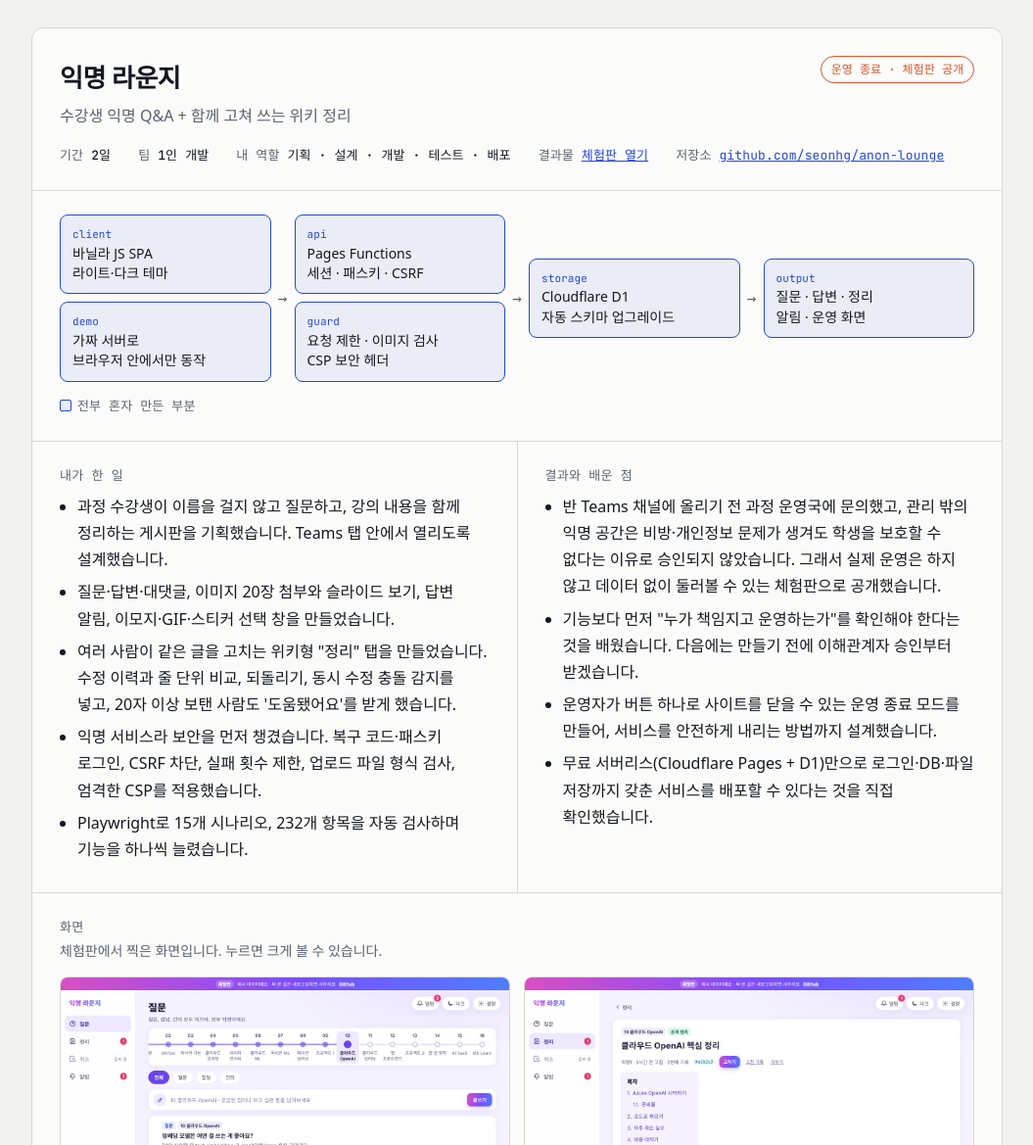
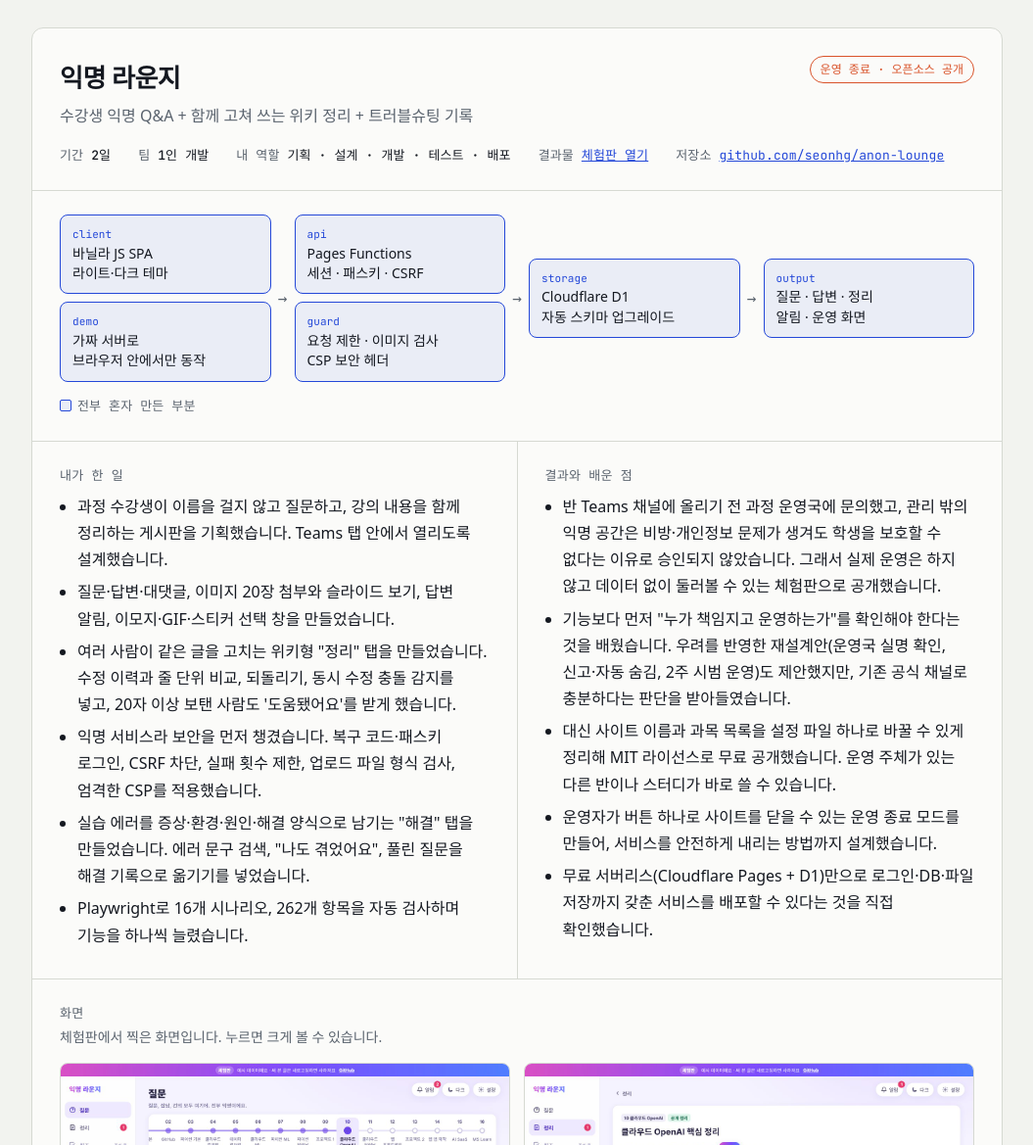
Before and after one commit to seonhg/seonhg.github.io, a plain HTML site: page index.html in a window 1280 px wide. Shown: the part 6058-7227 px from the top of the page at 98% size, without its empty margins (112-1167 px from the left). Drawn offline with Linux system fonts and the light colour scheme; a web font is replaced by a local one.

Commit message:
익명 라운지: 해결 탭·오픈소스 공개·재제안 내용 반영
Co-Authored-By: Claude Opus 5.5 <noreply@anthropic.com>
Claude-Session: https://claude.ai/code/session_015F259juCufP9jJardHeHEi

```diff
--- a/index.html
+++ b/index.html
@@ -381,9 +381,9 @@ footer .wrap{display:flex;justify-content:space-between;gap:16px;flex-wrap:wrap}
       <div class="project-top">
         <div>
           <h3>익명 라운지</h3>
-          <div class="sub">수강생 익명 Q&amp;A + 함께 고쳐 쓰는 위키 정리</div>
+          <div class="sub">수강생 익명 Q&amp;A + 함께 고쳐 쓰는 위키 정리 + 트러블슈팅 기록</div>
         </div>
-        <span class="status">운영 종료 · 체험판 공개</span>
+        <span class="status">운영 종료 · 오픈소스 공개</span>
       </div>
       <div class="meta mono">
         <span>기간 <b>2일</b></span>
@@ -424,14 +424,16 @@ footer .wrap{display:flex;justify-content:space-between;gap:16px;flex-wrap:wrap}
             <li>질문·답변·대댓글, 이미지 20장 첨부와 슬라이드 보기, 답변 알림, 이모지·GIF·스티커 선택 창을 만들었습니다.</li>
             <li>여러 사람이 같은 글을 고치는 위키형 "정리" 탭을 만들었습니다. 수정 이력과 줄 단위 비교, 되돌리기, 동시 수정 충돌 감지를 넣고, 20자 이상 보탠 사람도 '도움됐어요'를 받게 했습니다.</li>
             <li>익명 서비스라 보안을 먼저 챙겼습니다. 복구 코드·패스키 로그인, CSRF 차단, 실패 횟수 제한, 업로드 파일 형식 검사, 엄격한 CSP를 적용했습니다.</li>
-            <li>Playwright로 15개 시나리오, 232개 항목을 자동 검사하며 기능을 하나씩 늘렸습니다.</li>
+            <li>실습 에러를 증상·환경·원인·해결 양식으로 남기는 "해결" 탭을 만들었습니다. 에러 문구 검색, "나도 겪었어요", 풀린 질문을 해결 기록으로 옮기기를 넣었습니다.</li>
+            <li>Playwright로 16개 시나리오, 262개 항목을 자동 검사하며 기능을 하나씩 늘렸습니다.</li>
           </ul>
         </div>
         <div>
           <h4>결과와 배운 점</h4>
           <ul>
             <li>반 Teams 채널에 올리기 전 과정 운영국에 문의했고, 관리 밖의 익명 공간은 비방·개인정보 문제가 생겨도 학생을 보호할 수 없다는 이유로 승인되지 않았습니다. 그래서 실제 운영은 하지 않고 데이터 없이 둘러볼 수 있는 체험판으로 공개했습니다.</li>
-            <li>기능보다 먼저 "누가 책임지고 운영하는가"를 확인해야 한다는 것을 배웠습니다. 다음에는 만들기 전에 이해관계자 승인부터 받겠습니다.</li>
+            <li>기능보다 먼저 "누가 책임지고 운영하는가"를 확인해야 한다는 것을 배웠습니다. 우려를 반영한 재설계안(운영국 실명 확인, 신고·자동 숨김, 2주 시범 운영)도 제안했지만, 기존 공식 채널로 충분하다는 판단을 받아들였습니다.</li>
+            <li>대신 사이트 이름과 과목 목록을 설정 파일 하나로 바꿀 수 있게 정리해 MIT 라이선스로 무료 공개했습니다. 운영 주체가 있는 다른 반이나 스터디가 바로 쓸 수 있습니다.</li>
             <li>운영자가 버튼 하나로 사이트를 닫을 수 있는 운영 종료 모드를 만들어, 서비스를 안전하게 내리는 방법까지 설계했습니다.</li>
             <li>무료 서버리스(Cloudflare Pages + D1)만으로 로그인·DB·파일 저장까지 갖춘 서비스를 배포할 수 있다는 것을 직접 확인했습니다.</li>
           </ul>
```
